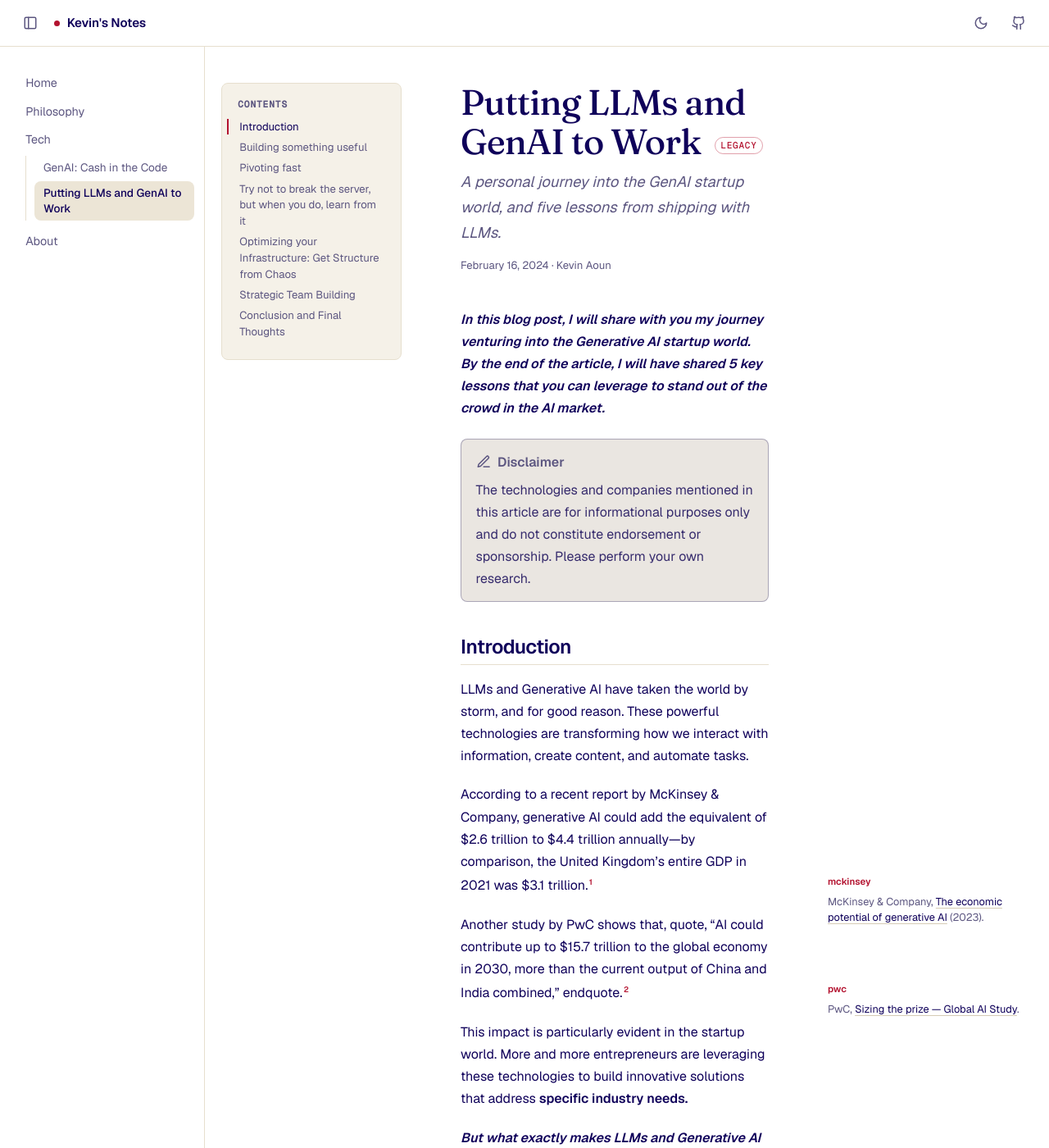
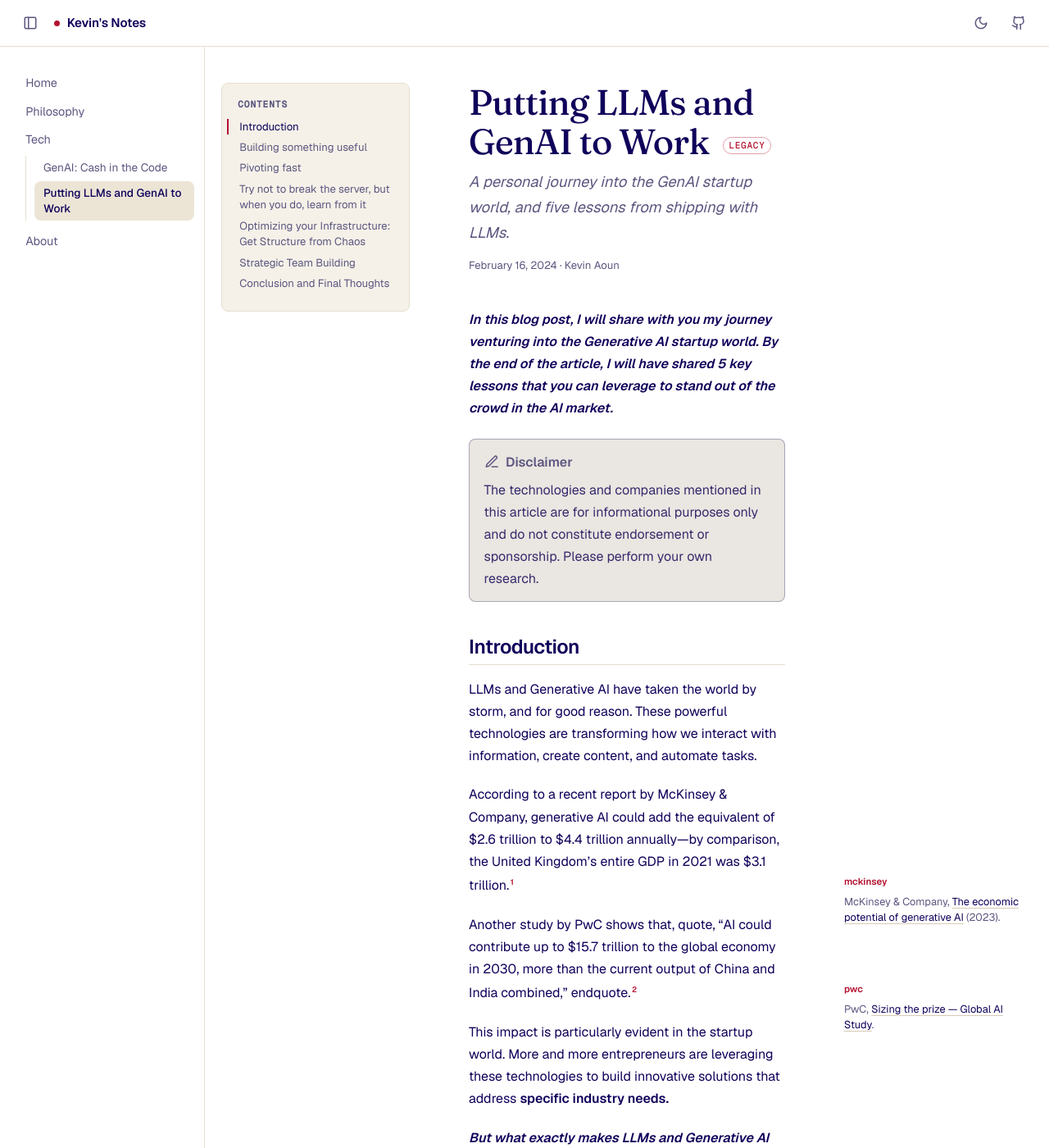
Before and after one commit to kevin-aoun/blog, a Jekyll site: the page built from tech/putting-llms-and-genai-to-work.md, in a window 1280 px wide and 1400 px high. Shown: the whole window at 82% size. Built offline with Jekyll 4.4.1, drawn with Linux system fonts in a browser that asks for light colours.

Commit message:
Center the article column; separate dark accent (#d92666)
- Re-center the post reading column (symmetric rails + centered shell)
  instead of left-anchoring it.
- Dark mode now uses a raspberry accent (#d92666); light keeps carmine.

Co-Authored-By: Claude Fable 5 <noreply@anthropic.com>

```diff
--- a/assets/css/style.scss
+++ b/assets/css/style.scss
@@ -18,11 +18,11 @@
   --border:       #171a22;
   --border-hover: #232732;
 
-  --accent:       #b3122f;   /* carmine accent (tags, title dot, selection) */
-  --accent-hover: #6e0a1e;
+  --accent:       #d92666;   /* dark-mode accent (raspberry) */
+  --accent-hover: #b31e54;
 
   --header-bg:    rgba(2, 4, 10, 0.72);
-  --selection:    rgba(179, 18, 47, 0.28);
+  --selection:    rgba(217, 38, 102, 0.28);
 
   --radius:       0.5rem;
   --content-w:    720px;
@@ -546,14 +546,14 @@ div.highlighter-rouge.language-markdown::before     { content: "markdown"; }
    into the left rail and the Kramdown .footnotes into the right rail as
    sidenotes aligned to their references. Falls back to inline TOC + footnotes
    with no JS. Posts get a wider shell so the rails have room. */
-body.is-post { --max-w: 2040px; --toc-w: 220px; --notes-w: 250px; }
+body.is-post { --max-w: 1680px; --toc-w: 230px; --notes-w: 230px; }
 body.is-post main { max-width: none; padding-top: 2.75rem; }
 
 .post {
   position: relative;
   display: grid;
   grid-template-columns: var(--toc-w) minmax(0, var(--content-w)) var(--notes-w);
-  justify-content: start;          /* anchor TOC + content to the left */
+  justify-content: center;         /* center the reading column */
   column-gap: 4.5rem;
 }
 .post-main { min-width: 0; }
```
